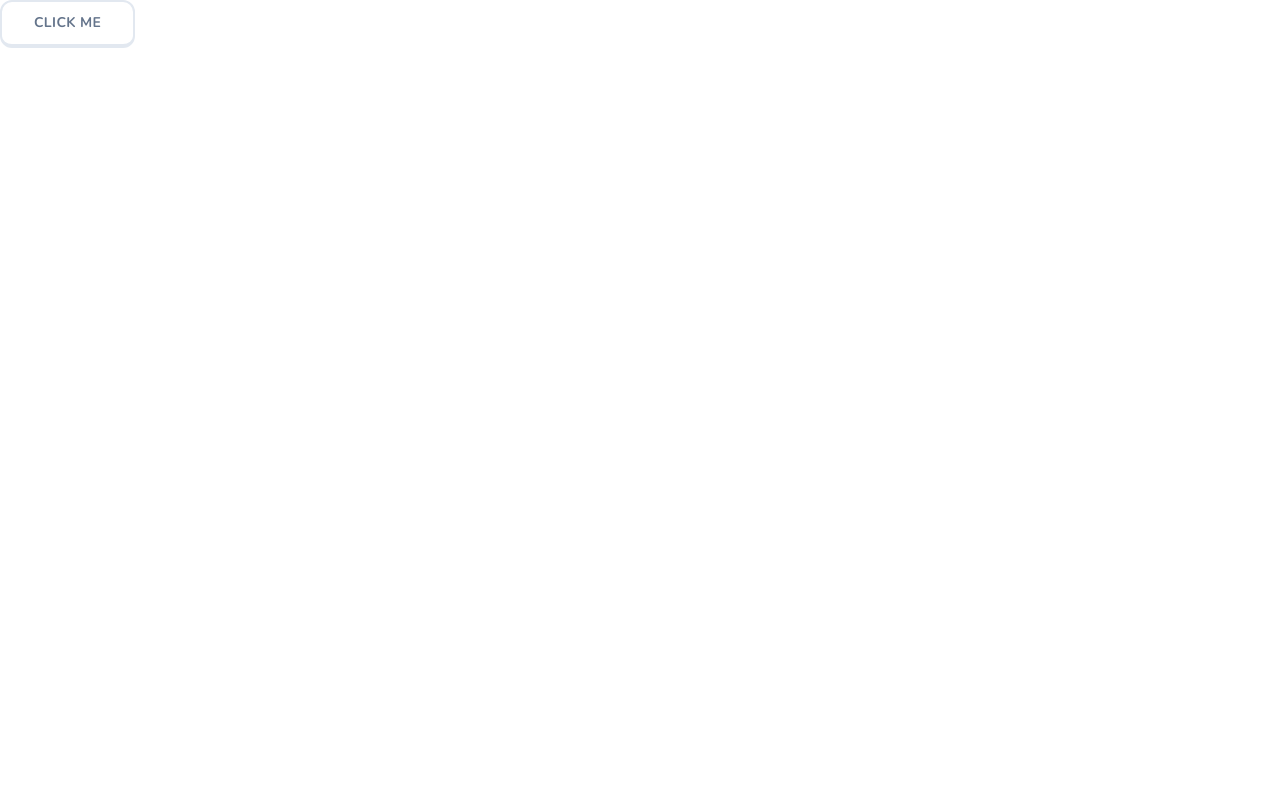
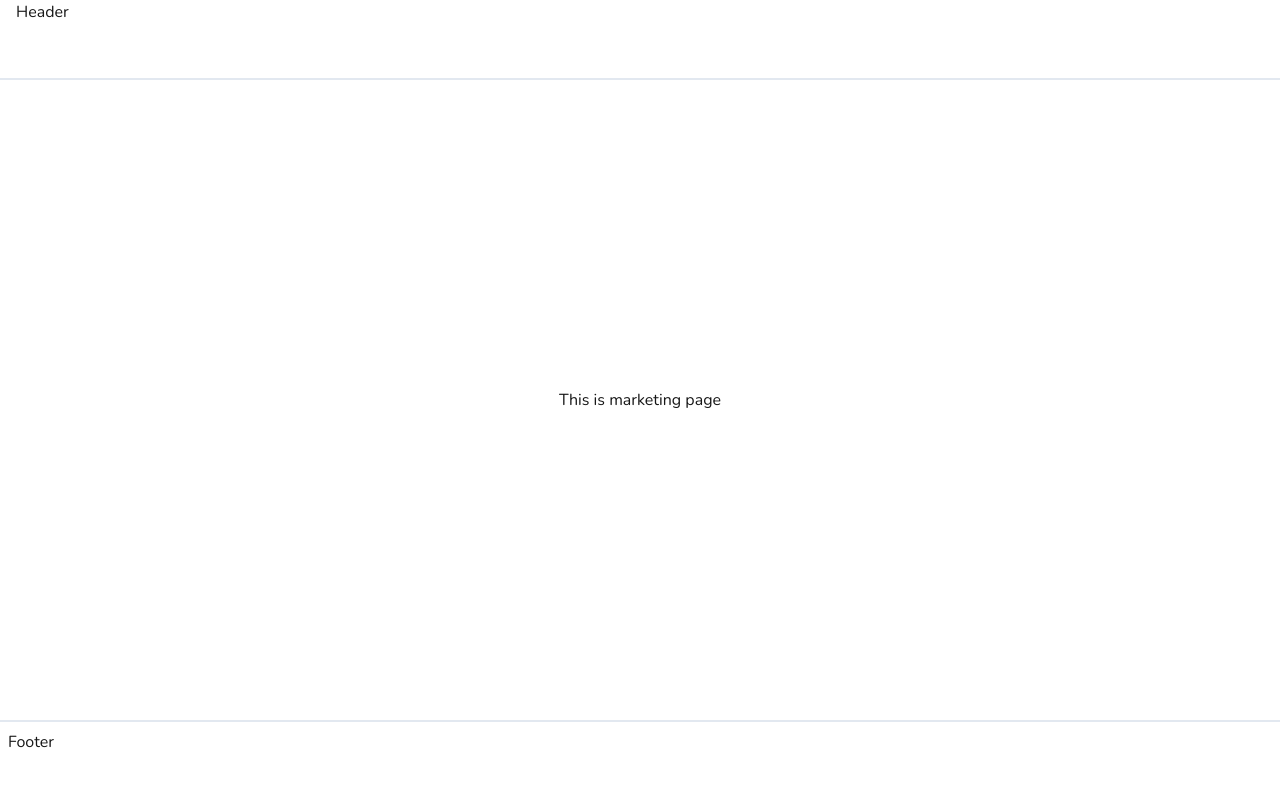
Before and after one commit to lepyoshkin/duolingo-clone, a Next.js app: page / in a window 1280 px wide. Shown: the top 786 px of the page. Built offline with nearby package versions, Linux system fonts and the light colour scheme.

Commit message:
add Marketing Ppage

```diff
--- /dev/null
+++ b/app/(marketing)/footer.tsx
@@ -0,0 +1,9 @@
+import React from 'react';
+
+export const Footer = () => {
+  return (
+    <footer className="hidden lg:block h-20 w-full border-t-2 border-slate-200 p-2">
+      Footer
+    </footer>
+  );
+};
--- /dev/null
+++ b/app/(marketing)/header.tsx
@@ -0,0 +1,9 @@
+import React from 'react';
+
+export const Header = () => {
+  return (
+    <header className="h-20 w-full border-b-2 border-slate-200 px-4">
+      Header
+    </header>
+  );
+};
--- /dev/null
+++ b/app/(marketing)/layout.tsx
@@ -0,0 +1,20 @@
+import {Footer} from './footer';
+import {Header} from './header';
+
+type Props = {
+  children: React.ReactNode;
+};
+
+const MarketingLayout = ({children}: Props) => {
+  return (
+    <div className="min-h-screen flex flex-col">
+      <Header />
+      <main className="flex flex-1 flex-col items-center justify-center">
+        {children}
+      </main>
+      <Footer />
+    </div>
+  );
+};
+
+export default MarketingLayout;
--- /dev/null
+++ b/app/(marketing)/page.tsx
@@ -0,0 +1,3 @@
+export default function Home() {
+  return <div>This is marketing page</div>;
+}
--- a/app/page.tsx
+++ /dev/null
@@ -1,9 +0,0 @@
-import {Button} from '@/components/ui/button';
-
-export default function Home() {
-  return (
-    <div>
-      <Button size="lg">Click me</Button>
-    </div>
-  );
-}
```
